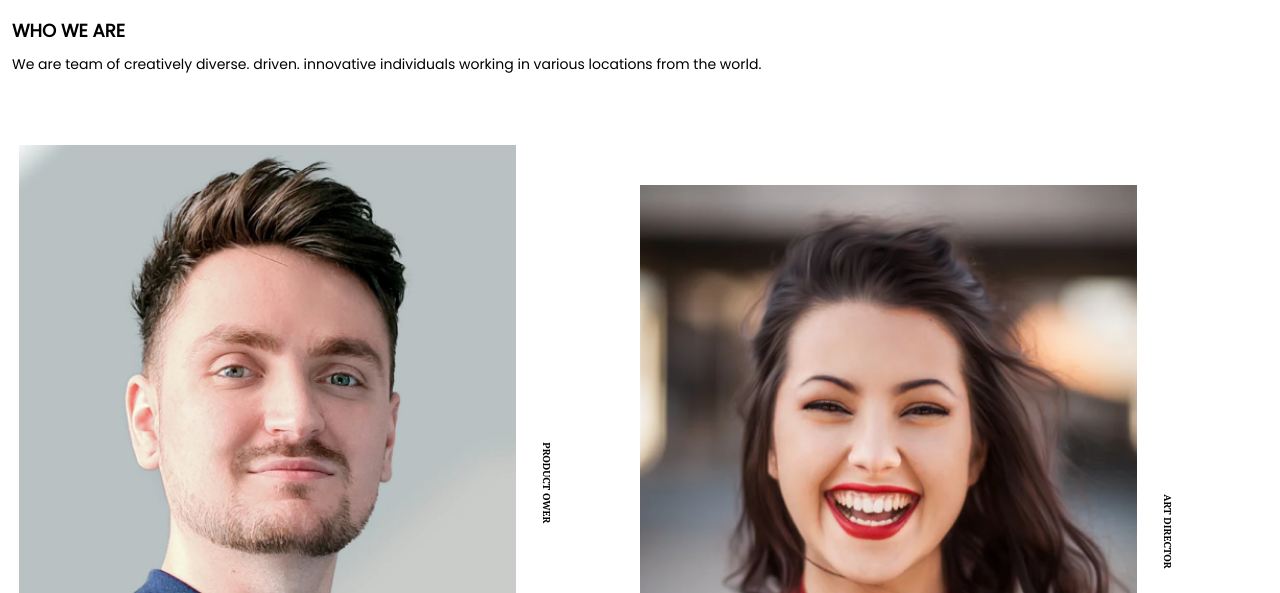
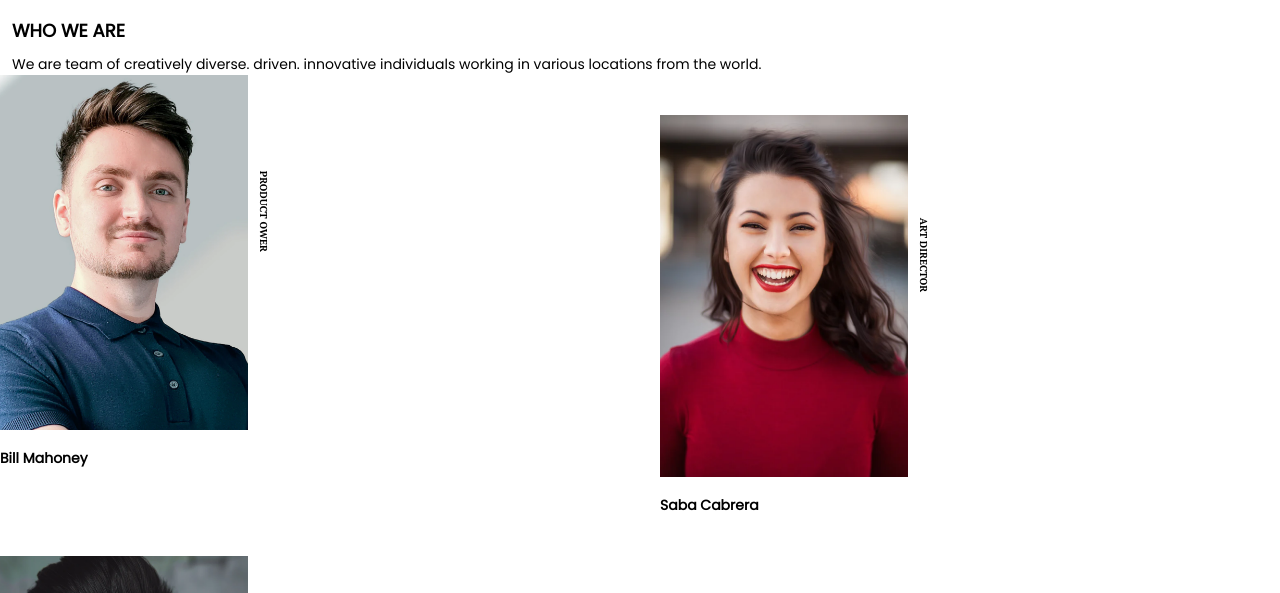
Before and after one commit to DanielBustillosVillar/pagina_de_equipo, a plain HTML site: page index.html in a window 1280 px wide. Shown: the part 140-733 px from the top of the page. Drawn offline with Linux system fonts and the light colour scheme.

Commit message:
Agregando estilos

```diff
--- a/css/estilos.css
+++ b/css/estilos.css
@@ -1,6 +1,7 @@
 *{
     margin: 0;
     font-family: 'PT Serif', serif;
+    box-sizing: border-box
 }
 .titulo{
     margin-top: 71px;
@@ -28,9 +29,9 @@
     line-height: 21px;
 }
 .miembros{
-    display: flex;
-    flex-wrap: wrap;
-    margin: 70px 19px;
+    display: grid;
+    grid-template-columns: repeat(2, 1fr);
+    grid-gap: 40px;
 }
 
 .miembros .miembro:nth-child(2n){
```
